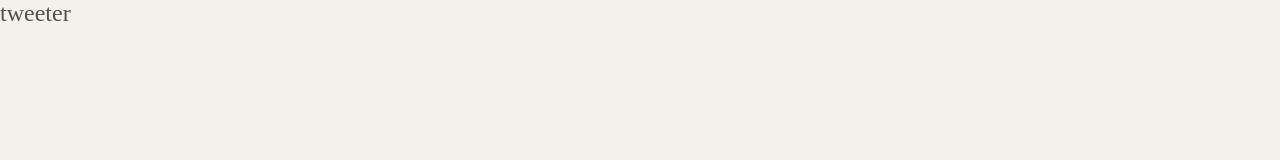
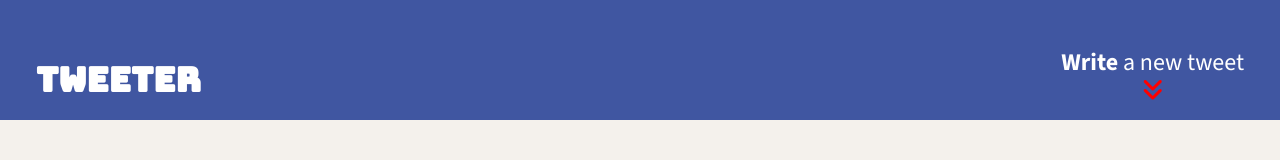
Before and after one commit to mig1991/tweeter, a website: page public/index.html in a window 1280 px wide. Drawn offline with nearby package versions, Linux system fonts and the light colour scheme.

Commit message:
Created header, added Tweeter / Write a new tweet with nice fonts

```diff
--- a/public/index.html
+++ b/public/index.html
@@ -7,9 +7,16 @@
     <!-- External CSS -->
     <link rel="stylesheet" href="https://cdnjs.cloudflare.com/ajax/libs/normalize/8.0.1/normalize.min.css" type="text/css" />
 
+    <link rel="preconnect" href="https://fonts.googleapis.com">
+    <link rel="preconnect" href="https://fonts.gstatic.com" crossorigin>
+    <link href="https://fonts.googleapis.com/css2?family=Bungee&family=Source+Sans+3:ital,wght@0,200..900;1,200..900&display=swap" rel="stylesheet">
+
     <!-- App CSS -->
     <link rel="stylesheet" href="/styles/layout.css" type="text/css" />
+    <!-- Link to nav.css -->
+    <link rel="stylesheet" href="/styles/nav.css" type="text/css" />
 
+    <link rel="stylesheet" href="https://cdnjs.cloudflare.com/ajax/libs/font-awesome/6.5.2/css/all.min.css" integrity="sha512-SnH5WK+bZxgPHs44uWIX+LLJAJ9/2PkPKZ5QiAj6Ta86w+fsb2TkcmfRyVX3pBnMFcV7oQPJkl9QevSCWr3W6A==" crossorigin="anonymous" referrerpolicy="no-referrer" />
     <!-- External JS -->
     <script src="https://ajax.googleapis.com/ajax/libs/jquery/3.4.1/jquery.min.js"></script>
 
@@ -20,10 +27,14 @@
   <body>
     <!-- Top nav bar (fixed) -->
     <nav>
-      <span>tweeter</span>
-    </nav>
+      <span class="brand">Tweeter</span>
+      <div class="tweet-indicator">
+          <span class="tweet-text"><strong>Write</strong> a new tweet</span>
+          <i class="fa-solid fa-angle-double-down tweet-icon"></i>
+      </div>
+  </nav>
 
     <!-- Page-specific (main) content here -->
     <main class="container"></main>
-  </body>
+</body>
 </html>
--- a/public/styles/layout.css
+++ b/public/styles/layout.css
@@ -18,8 +18,12 @@
   color: #545149;
   background-color: #f4f1ec;
   font-size: 24px;
+  font-family: 'Source Sans 3', sans-serif; /* Apply Source Sans 3 and fallback to sans-serif */
 }
 
+nav > span {
+  font-family: 'Bungee', sans-serif; /* Apply Bungee and fallback to sans-serif */
+}
 /*
  * Additional CSS can be defined below or in other CSS files, as per instructions
  */
--- /dev/null
+++ b/public/styles/nav.css
@@ -0,0 +1,32 @@
+/* nav.css */
+
+nav {
+  height: 120px; /* Set the height of the nav */
+  width: 100vw; /* Make the nav full width of the viewport */
+  background-color: #4056A1; /* Set the default background color */
+  color: #FFFFFF; /* Set the default font color */
+  padding: 0 1.5em; /* 1.5ems of space on the right and left */
+  display: flex;
+  align-items: center; /* Center the content vertically */
+  justify-content: space-between; /* Space out any child elements */
+}
+
+.brand {
+  font-family: 'Bungee', sans-serif; /* Ensure Bungee is the font for the brand span */
+  font-size: 34px; /* Increase font size to 24px */
+  position: relative;
+  top: 20px; /* Move the text down by 10 pixels */
+  font-weight: bold; /* Optional: Makes the text bold */
+}
+
+.tweet-indicator {
+  display: flex;
+  flex-direction: column;
+  align-items: center;
+  padding-top: 30px;
+}
+
+.tweet-icon {
+  font-size: 1.0em; /* Size of the icon */
+  color: red; /* Color of the icon */
+}
```
Also changed, not shown: server/data-files/initial-tweets.json (+5 -5 lines), 1 other file.
